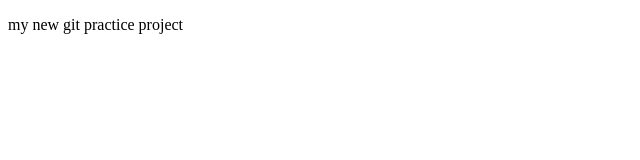
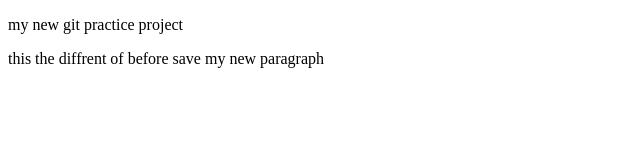
Before and after one commit to shuvochowdhury00/github_try_2, a plain HTML site: page index.html in a window 1280 px wide. Shown: the whole page, without its empty margins (0-640 px from the left). Drawn offline with Linux system fonts and the light colour scheme.

Commit message:
this new different of before save my new paragraph

```diff
--- a/index.html
+++ b/index.html
@@ -6,6 +6,7 @@
     <title>Document</title>
 </head>
 <body>
-    <p>my new git practice project</p>
+    <p>my new git practice project</p><p>this the diffrent of before  save my new paragraph</p>
+
 </body>
 </html>
```
